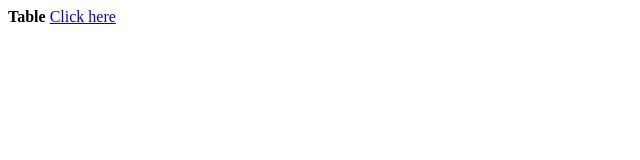
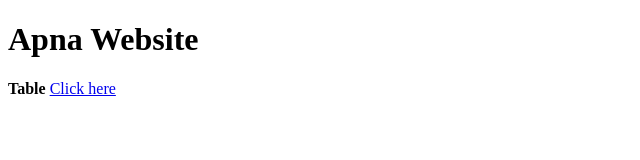
Before and after one commit to Darakhshan-Anjum/Apna-Website, a plain HTML site: page index.html in a window 1280 px wide. Shown: the whole page, without its empty margins (0-640 px from the left). Drawn offline with Linux system fonts and the light colour scheme.

Commit message:
Update index.html

```diff
--- a/index.html
+++ b/index.html
@@ -6,6 +6,7 @@
     <title>Apna Website</title>
 </head>
 <body>
+    <h1>Apna Website</h1>
     <strong>Table</strong>
     <a href="table.html">Click here</a>
 </body>
```
